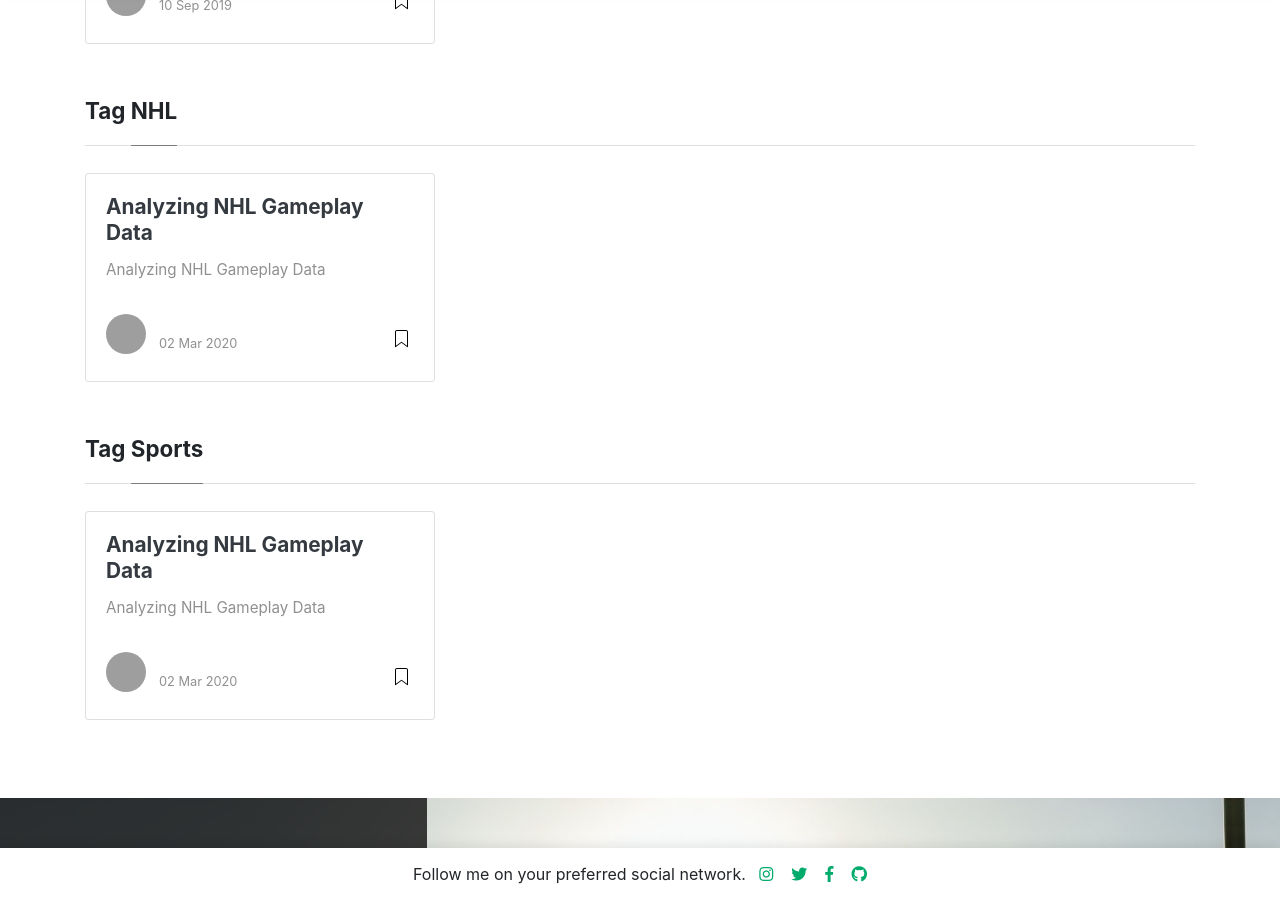
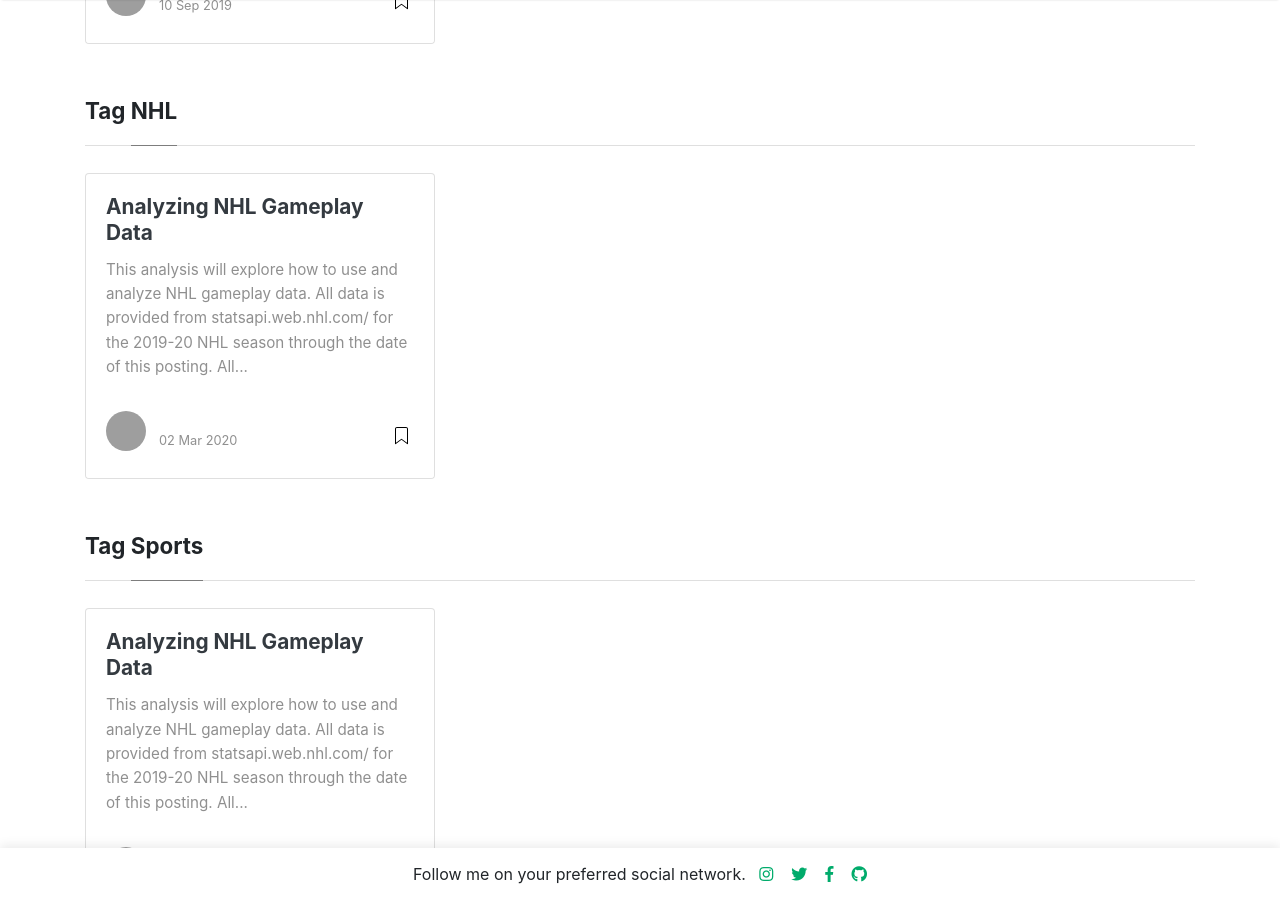
Before and after one commit to malteranalytics/malteranalytics.github.io, a Jekyll site: the page built from _pages/tags.md, in a window 1280 px wide and 900 px high, scrolled down 3442 px. Built offline with Jekyll 4.4.1, drawn with Linux system fonts in a browser that asks for light colours; nearby versions of some CDN libraries; grey boxes are pictures that could not be loaded.

Commit message:
Update 2020-03-02-nhl-analysis.md

```diff
--- a/_posts/2020-03-02-nhl-analysis.md
+++ b/_posts/2020-03-02-nhl-analysis.md
@@ -1,12 +1,11 @@
 ---
 layout: post
 title:  "Analyzing NHL Gameplay Data"
-author: Danny
+author: Danny Malter
 categories: [ R ]
 tags: [NHL, Sports]
 featured: false
 ---
-<b>Analyzing NHL Gameplay Data</b>
 
 This analysis will explore how to use and analyze NHL gameplay data.  All data is provided from statsapi.web.nhl.com/ for the 2019-20 NHL season through the date of this posting. All code is provided on my personal [GitHub site](https://github.com/danmalter/nhl_shot_charts).
 
```
